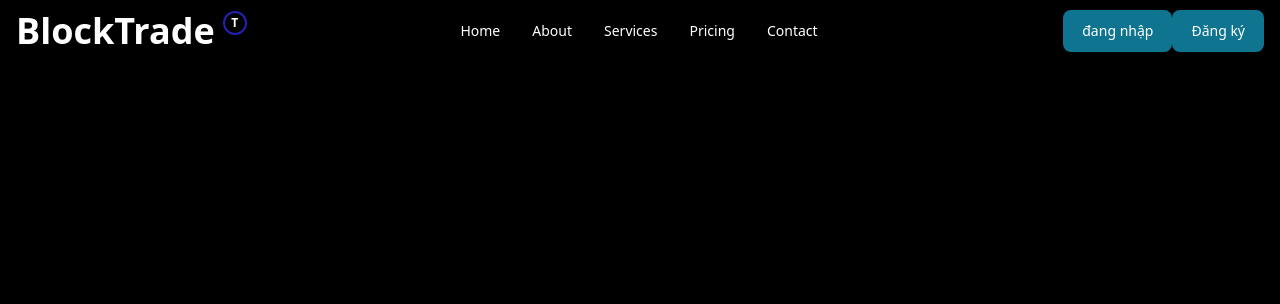
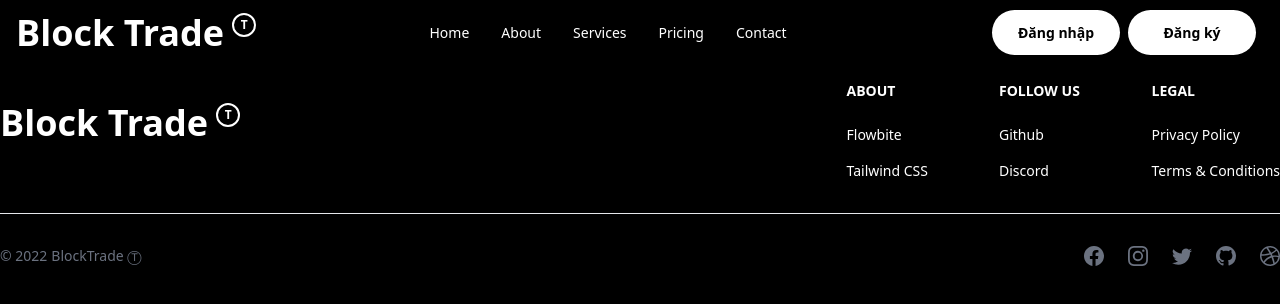
Before and after one commit to Nguyen-Minh-Thinh/blocktrade_track, a React (Create React App) app in the folder cryptoapp/: page / in a window 1280 px wide. Shown: the top 304 px of the page. Built offline with nearby package versions, Linux system fonts and the light colour scheme.

Commit message:
update Models

```diff
--- a/cryptoapp/package.json
+++ b/cryptoapp/package.json
@@ -7,10 +7,12 @@
     "@testing-library/jest-dom": "^6.6.3",
     "@testing-library/react": "^16.2.0",
     "@testing-library/user-event": "^13.5.0",
+    "cryptoapp": "file:",
     "flowbite-react": "^0.10.2",
     "lucide-react": "^0.483.0",
     "react": "^19.0.0",
     "react-dom": "^19.0.0",
+    "react-icons": "^5.5.0",
     "react-router-dom": "^7.4.0",
     "react-scripts": "5.0.1",
     "recharts": "^2.15.1",
--- a/cryptoapp/src/App.js
+++ b/cryptoapp/src/App.js
@@ -7,7 +7,7 @@ function App() {
     <div className="App">
       <Routes>
         <Route path="/" element={<DefaulPage />} >
-          <Route path="" element={<HomePage />} />
+          <Route path="/homepage" element={<HomePage />} />
         </Route>
       </Routes>
     </div>
--- /dev/null
+++ b/cryptoapp/src/components/ButtonComponent.jsx
@@ -0,0 +1,9 @@
+import React from 'react'
+
+const ButtonComponent = ({contentButton}) => {
+  return (
+    <button className='text-black text-[14px] bg-white w-full px-4 py-3 rounded-full'><b>{contentButton}</b></button>
+  )
+}
+
+export default ButtonComponent
--- a/cryptoapp/src/components/FooterComponent.jsx
+++ b/cryptoapp/src/components/FooterComponent.jsx
@@ -1,8 +1,55 @@
+import { Footer } from 'flowbite-react'
 import React from 'react'
-
+import { BsDribbble, BsFacebook, BsGithub, BsInstagram, BsTwitter } from "react-icons/bs";
 const FooterComponent = () => {
   return (
-    <div>FooterComponent</div>
+    <Footer  className='bg-transparent container m-auto'>
+      <div className="w-full">
+        <div className="grid w-full justify-between sm:flex sm:justify-between md:flex md:grid-cols-1">
+          <div className='flex relative self-center whitespace-nowrap text-4xl font-semibold text-white'>
+              Block Trade
+                <div className='flex items-center justify-center absolute -right-8 top-0 font-bold border-2 border-white rounded-full w-6 h-6 text-xs '>
+                    T
+                </div>
+          </div>
+          <div className="grid grid-cols-2 gap-8 sm:mt-4 sm:grid-cols-3 sm:gap-6">
+            <div>
+              <Footer.Title title="about" className='text-white' />
+              <Footer.LinkGroup col>
+                <Footer.Link href="#" className="text-white">Flowbite</Footer.Link>
+                <Footer.Link href="#" className="text-white">Tailwind CSS</Footer.Link>
+              </Footer.LinkGroup>
+            </div>
+            <div>
+              <Footer.Title title="Follow us" className='text-white'/>
+              <Footer.LinkGroup col>
+                <Footer.Link href="#" className="text-white">Github</Footer.Link>
+                <Footer.Link href="#" className="text-white">Discord</Footer.Link>
+              </Footer.LinkGroup>
+            </div>
+            <div>
+              <Footer.Title title="Legal" className='text-white'/>
+              <Footer.LinkGroup col>
+                <Footer.Link href="#" className="text-white">Privacy Policy</Footer.Link>
+                <Footer.Link href="#" className="text-white">Terms &amp; Conditions</Footer.Link>
+              </Footer.LinkGroup>
+            </div>
+          </div>
+        </div>
+        <Footer.Divider />
+        <div className="w-full sm:flex sm:items-center sm:justify-between">
+          <Footer.Copyright href="#" by="BlockTrade Ⓣ" year={2022} />
+          <div className="mt-4 flex space-x-6 sm:mt-0 sm:justify-center">
+
+            <Footer.Icon href="#" icon={BsFacebook} />
+            <Footer.Icon href="#" icon={BsInstagram} />
+            <Footer.Icon href="#" icon={BsTwitter} />
+            <Footer.Icon href="#" icon={BsGithub} />
+            <Footer.Icon href="#" icon={BsDribbble} />
+          </div>
+        </div>
+      </div>
+    </Footer>
   )
 }
 
--- a/cryptoapp/src/components/HeaderComponent.jsx
+++ b/cryptoapp/src/components/HeaderComponent.jsx
@@ -1,20 +1,34 @@
-import {  Button, Navbar } from 'flowbite-react'
-import React from 'react'
-
+import { Navbar } from 'flowbite-react'
+import React, { useState } from 'react'
+import SignIn from '../models/SignIn'
+import SignUp from '../models/SignUp'
+import ButtonComponent from './ButtonComponent'
 const HeaderComponent = () => {
+    const [openSignIn, setOpenSignIn] = useState(false)
+    const [openSignUp, setOpenSignUp] = useState(false)
+    const swapModels = () =>{
+        setOpenSignIn(openSignUp)
+        setOpenSignUp(openSignIn)
+    }
   return (
-   <Navbar fluid rounded className='bg-transparent'>
-        <Navbar.Brand href="https://flowbite-react.com">
+   <Navbar rounded className='bg-transparent'>
+        <SignIn openSI={openSignIn} setOpenSI={setOpenSignIn} swapModels={swapModels}></SignIn>
+        <SignUp openSU={openSignUp} setOpenSU={setOpenSignUp} swapModels={swapModels}></SignUp>
+        <Navbar.Brand href="/homepage">
             <div className='flex relative self-center whitespace-nowrap text-4xl font-semibold text-white'>
-                Block <span className=''>Trade</span>
-                <div className='flex items-center justify-center absolute -right-8 top-0 font-bold border-2 border-buttonColor rounded-full w-6 h-6 text-xs '>
+                Block Trade
+                <div className='flex items-center justify-center absolute -right-8 top-0 font-bold border-2 border-white rounded-full w-6 h-6 text-xs '>
                     T
                 </div>
             </div>
         </Navbar.Brand>
         <div className="flex md:order-2">
-            <Button>đang nhập</Button>
-            <Button>Đăng ký</Button>
+            <div className='w-32'>
+                <ButtonComponent onClick={() => {setOpenSignIn(true)}} contentButton={"Đăng nhập"}></ButtonComponent>
+            </div>
+            <div className='w-32 mx-2'>
+                <ButtonComponent onClick={() => {setOpenSignUp(true)}} contentButton={"Đăng ký"}></ButtonComponent>
+            </div>
             <Navbar.Toggle />
         </div>
         <Navbar.Collapse className=''>
--- a/cryptoapp/src/models/SignIn.jsx
+++ b/cryptoapp/src/models/SignIn.jsx
@@ -1,10 +1,11 @@
 import React from 'react'
 
 import { Button, Checkbox, Label, Modal, TextInput } from "flowbite-react";
-const SignIn = () => {
+import { Link } from "react-router-dom";
+const SignIn = ({openSI,setOpenSI, swapModels }) => {
   return (
     <>
-    <Modal initialFocus  popup>
+    <Modal show={openSI} onClose={() => setOpenSI(false)} initialFocus  popup>
       <Modal.Header />
       <Modal.Body>
         <div className="space-y-6">
@@ -30,18 +31,18 @@ const SignIn = () => {
               <Checkbox id="remember" />
               <Label htmlFor="remember">Remember me</Label>
             </div>
-            <a href="#" className="text-sm text-cyan-700 hover:underline dark:text-cyan-500">
+            <Link to="/" className="text-sm text-cyan-700 hover:underline dark:text-cyan-500">
               Lost Password?
-            </a>
+            </Link>
           </div>
           <div className="w-full">
             <Button>Log in to your account</Button>
           </div>
           <div className="flex justify-between text-sm font-medium text-gray-500 dark:text-gray-300">
             Not registered?&nbsp;
-            <a href="#" className="text-cyan-700 hover:underline dark:text-cyan-500">
+            <p onClick={swapModels}  className="text-cyan-700 hover:underline dark:text-cyan-500 cursor-pointer" >
               Create account
-            </a>
+            </p>
           </div>
         </div>
       </Modal.Body>
--- a/cryptoapp/src/models/SignUp.jsx
+++ b/cryptoapp/src/models/SignUp.jsx
@@ -1,9 +1,9 @@
 import React from 'react'
 import { Button, Checkbox, Label, Modal, TextInput } from "flowbite-react";
-const SignUp = () => {
+const SignUp = ({openSU, setOpenSU, swapModels}) => {
   return (
       <>
-       <Modal  popup>
+       <Modal show={openSU} onClose={() => {setOpenSU(false)}} initialFocus popup>
          <Modal.Header />
          <Modal.Body>
            <div className="space-y-6">
@@ -41,18 +41,15 @@ const SignUp = () => {
                  <Checkbox id="remember" />
                  <Label htmlFor="remember">Remember me</Label>
                </div>
-               <a href="#" className="text-sm text-cyan-700 hover:underline dark:text-cyan-500">
-                 Lost Password?
-               </a>
              </div>
              <div className="w-full">
                <Button>Log in to your account</Button>
              </div>
              <div className="flex justify-between text-sm font-medium text-gray-500 dark:text-gray-300">
                Not registered?&nbsp;
-               <a href="#" className="text-cyan-700 hover:underline dark:text-cyan-500">
+               <p onClick={swapModels} className="text-cyan-700 hover:underline dark:text-cyan-500 cursor-pointer">
                  Create account
-               </a>
+               </p>
              </div>
            </div>
          </Modal.Body>
```
Also changed, not shown: 1 other file (tests, documents, lock files or other folders).
